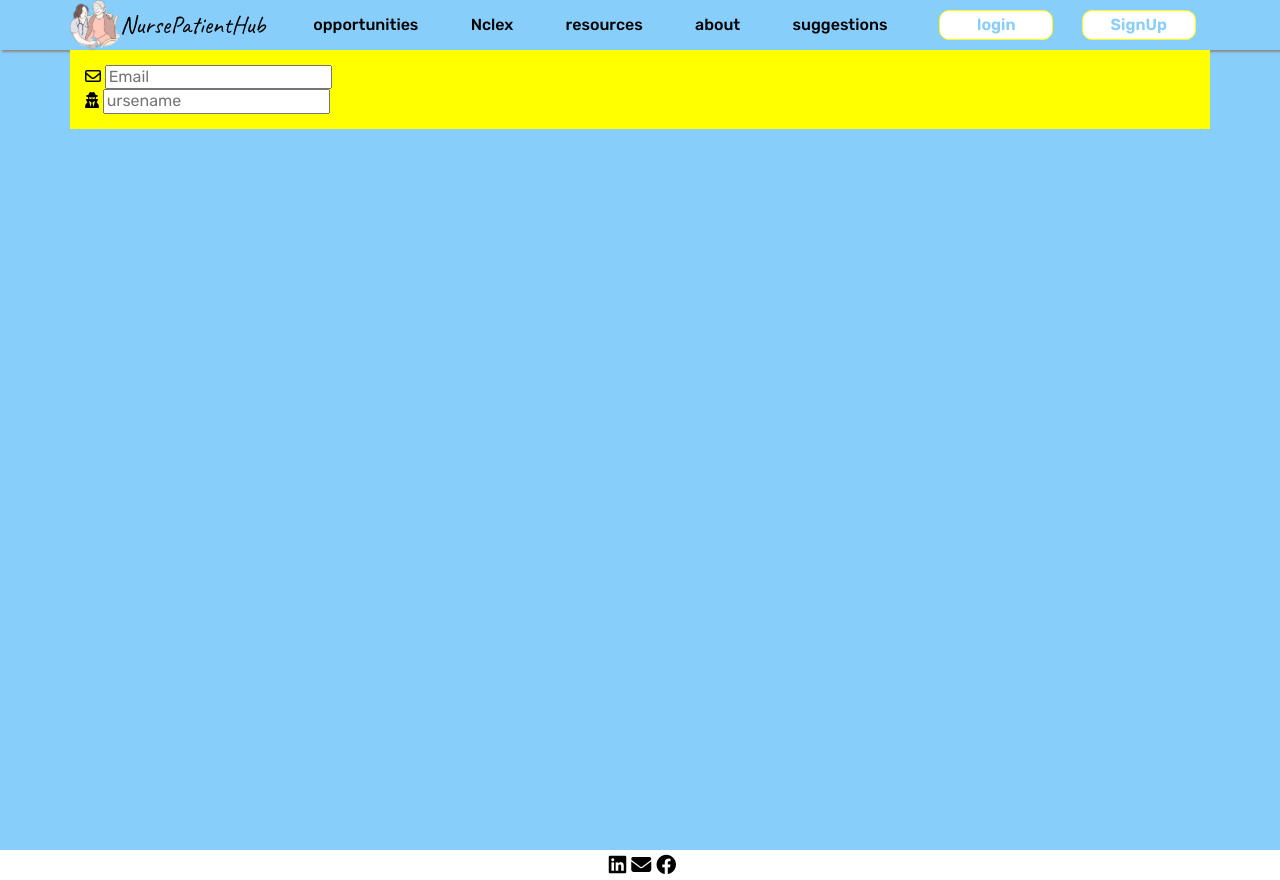
After one commit to mostafa-abokhadra/NPH_v2, a Flask app: template NursePatientHub/templates/login.html in a window 1280 px wide. The commit adds this page. Run offline with Flask 3, Linux system fonts and the light colour scheme; the template is opened without the code that fills it, so the values that code supplies are empty.

Commit message:
sign up login

```diff
--- a/NursePatientHub/app.py
+++ b/NursePatientHub/app.py
@@ -1,20 +1,26 @@
 #!/usr/bin/python3
 """starting point"""
 from flask import Flask, render_template, url_for, request, redirect
+from flask_restful import Api, Resource, abort
+from flask_sqlalchemy import SQLAlchemy
 
 app = Flask(__name__, static_url_path='/static')
+api = Api(app)
+app.config['SQLALCHEMY_DATABASE_URI'] = 'mysql://database_admin:NPH_db_admin@localhost/NPH'
+db = SQLAlchemy(app)
 
 @app.route('/', strict_slashes=False)
 @app.route('/home', strict_slashes=False)
 @app.route('/NPH', strict_slashes=False)
 def home():
-    title = 'NPH'
-    return render_template('home.html', title=title)
+    return render_template('home.html')
 
 @app.route('/signUp', methods=["POST", "GET"])
 def signUp():
-    title = signUp
-    return render_template('signUp.html', title=title)
+    if request.method == 'POST':
+        newuser = request.form
+        return redirect(url_for('homewoutsignup'))
+    return render_template('signUp.html')
 
 if __name__ == '__main__':
     app.run(debug=True)
--- /dev/null
+++ b/NursePatientHub/static/css/login.css
@@ -0,0 +1,13 @@
+.signUp-photo .flash-message {
+    padding: 10px;
+    display: flex;
+    justify-content: center;
+    align-items: center;
+    background-color: green;
+    color: white;
+}
+
+.login {
+    padding: 15px;
+    background-color: yellow;
+}
--- a/NursePatientHub/templates/base.html
+++ b/NursePatientHub/templates/base.html
@@ -1,6 +1,7 @@
 <!DOCTYPE html>
 <html lang="en">
   <head>
+    {%block title%}{%endblock%}
     <link rel="icon" href="{{url_for('static', filename='imgs/logo.PNG')}}"/>
     {%block style%} {%endblock%}
     <!--normalizing css elements properities-->
@@ -48,11 +49,6 @@
     <meta charset="UTF-8" />
     <meta name="viewport" content="width=device-width, initial-scale=1.0" />
     <!--title-->
-    {% if title %}
-    <title>{{title}}</title>
-    {% else %}
-    <title>NPH</title>
-    {% endif %}
   </head>
   <body>
     <header>
@@ -76,8 +72,8 @@
           </div>
         </div>
         <div class="registeration">
-          <button>log in</button>
-          <button>Sign up</button>
+          <button>login</button>
+          <button>SignUp</button>
         </div>
       </div>
     </header>
--- a/NursePatientHub/templates/home.html
+++ b/NursePatientHub/templates/home.html
@@ -7,6 +7,9 @@
   href="{{ url_for('static', filename='css/main.css') }}"
 />
 {% endblock %} {% block content %}
+{%block title%}
+<title>NPH</title>
+{%endblock%}
 <main>
   <div class="container">
     <div class="landingParagraph">
--- /dev/null
+++ b/NursePatientHub/templates/login.html
@@ -0,0 +1,31 @@
+{% extends "base.html" %}
+
+{%block style%}
+    <link rel="stylesheet" href="{{url_for('static', filename='css/login.css')}}"/>
+{% endblock %}
+
+<title>login</title>
+
+{%block content%}
+    <section class="container">
+        {%with messages = get_flashed_messages()%}
+            {%for mess in messages%}
+                {%if mess%}
+                    <div class="flash-message">{{mess}}</div>
+                {%endif%}
+            {%endfor%}
+        {%endwith%}
+        <div class="login">
+            <form action="" method="post">
+                <div class="email-input-div">
+                    <i class="fa-regular fa-envelope"></i>
+                    <input name="email" type="Email" placeholder="Email" required />
+                </div>
+                <div class="pass-input-div">
+                    <i class="fa-solid fa-user-secret"></i>
+                    <input name="name" type="text" placeholder="ursename" required />
+                </div>
+            </form>
+        </div>
+    </section>
+{% endblock %}
```
Also changed, not shown: NursePatientHub/static/css/signUp.css (+44 -27 lines), NursePatientHub/templates/signUp.html (+11 -3 lines), 1 other file.
